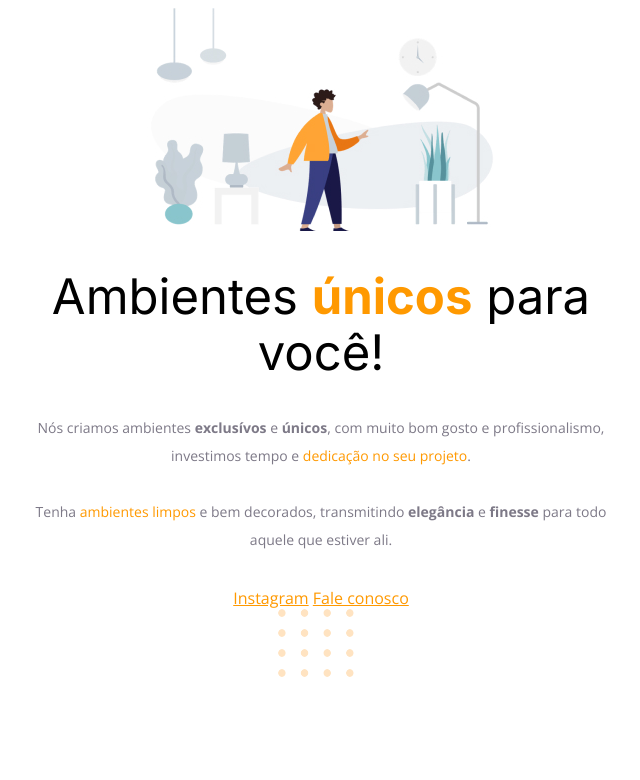
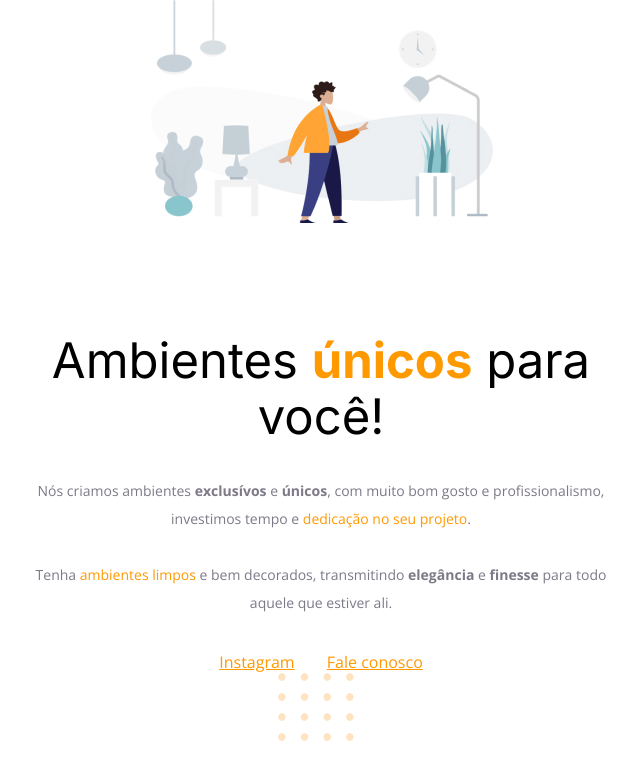
Before and after one commit to ManuelaAlecio/explorer-project-01, a plain HTML site: page index.html in a window 1280 px wide. Shown: the whole page, without its empty margins (319-959 px from the left). Drawn offline with nearby package versions, Linux system fonts and the light colour scheme.

Commit message:
footer, text-align and margin adjustment

```diff
--- a/style.css
+++ b/style.css
@@ -2,12 +2,17 @@ body {
   font-family: 'Open Sans', sans-serif;
 
   text-align: center;
+  margin: 0;
 }
 
 #hero {
   width: 592px;
   height: 579px;
-  margin: auto;
+  margin: 0 auto 72px;
+}
+
+#hero img {
+  margin-bottom: 72px;
 }
 
 h1 {
@@ -15,6 +20,8 @@ h1 {
   font-size: 49px;
   line-height: 56px;
   font-weight: normal;
+
+  margin-bottom: 32px;
 }
 
 h1 span {
@@ -31,3 +38,7 @@ p {
   font-size: 14px;
   line-height: 28px;
 }
+
+#footer a + a {
+  margin-left: 28px;
+}
```
